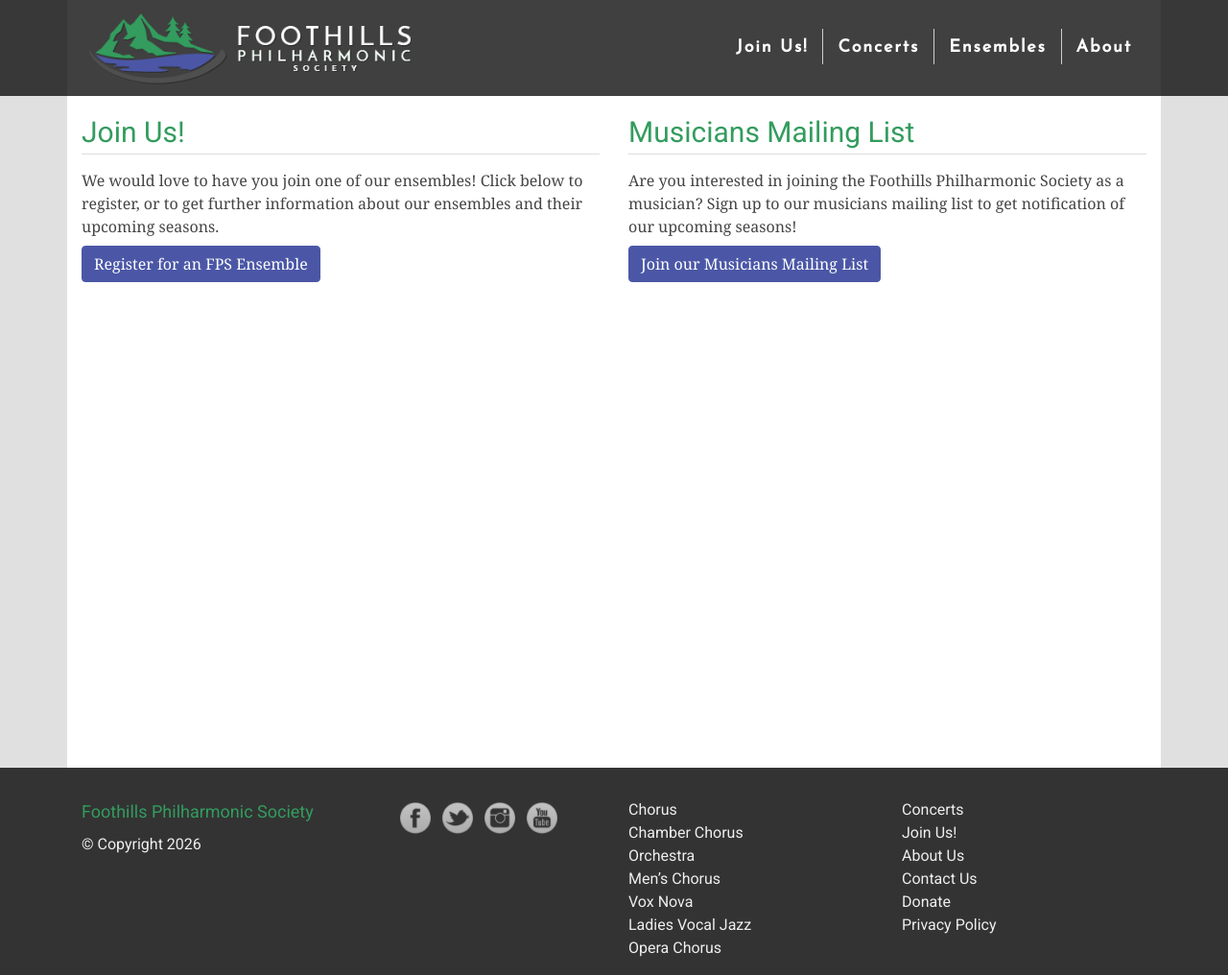
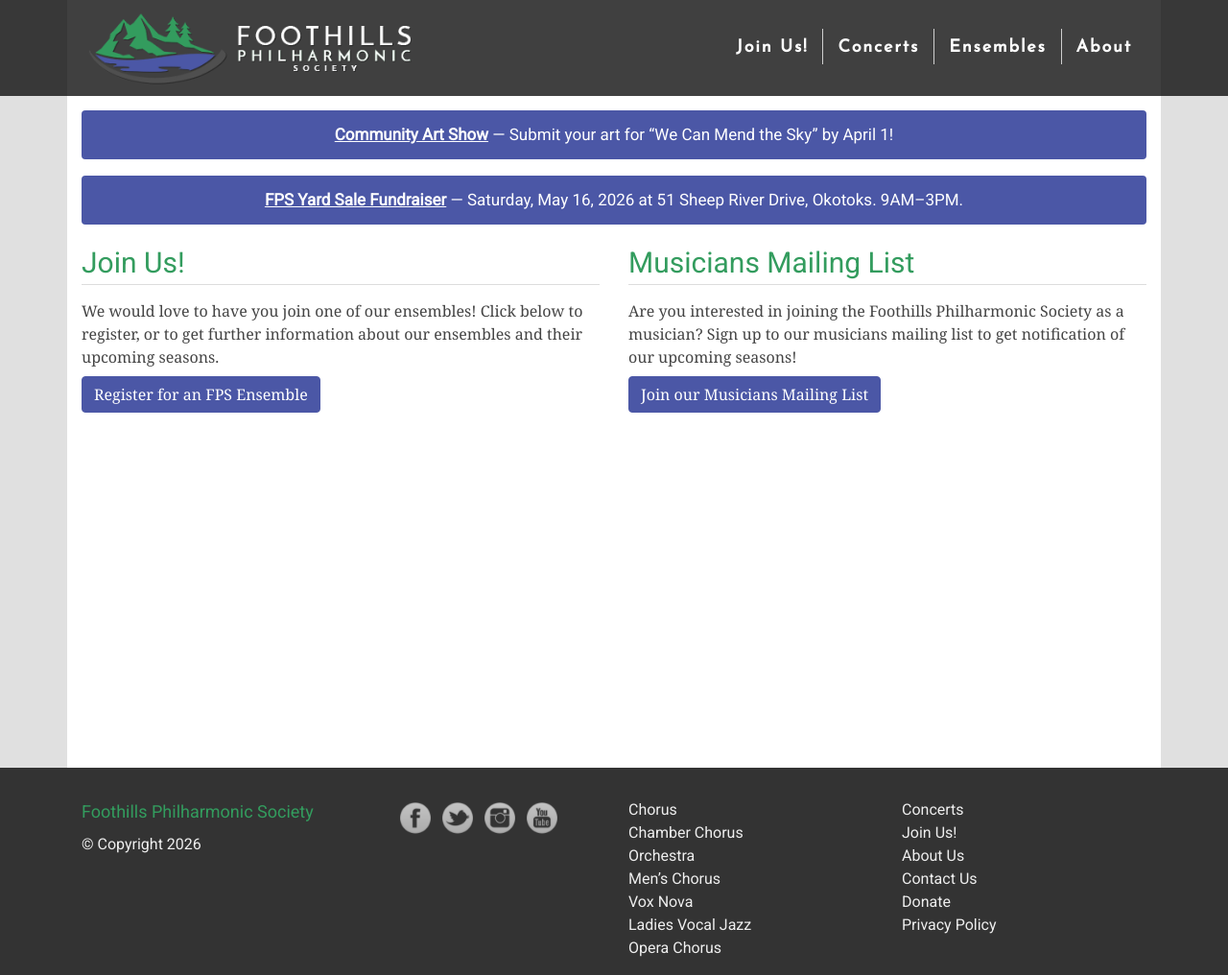
Before and after one commit to percyhanna/fps, a Jekyll site: the page built from join.html, in a window 1280 px wide and 1016 px high. Shown: the whole window at 96% size. Built offline with Jekyll 4.4.1, drawn with Linux system fonts in a browser that asks for light colours; nearby versions of some CDN libraries; Markdown is read by kramdown in place of the engine named in the settings.

Commit message:
Move announcements into a shared partial

```diff
--- /dev/null
+++ b/_includes/announcements.html
@@ -0,0 +1,10 @@
+<div class="alert-badge">
+  <a href="/events/community-art-show">Community Art Show</a> &mdash; Submit
+  your art for &ldquo;We Can Mend the Sky&rdquo; by April 1!
+</div>
+
+<div class="alert-badge">
+  <a href="/concerts/2026/yard-sale-fundraiser">FPS Yard Sale Fundraiser</a>
+  &mdash; Saturday, May 16, 2026 at 51 Sheep River Drive, Okotoks.
+  9AM&ndash;3PM.
+</div>
--- a/_includes/concerts-header.html
+++ b/_includes/concerts-header.html
@@ -1 +1,3 @@
+{% include announcements.html %}
+
 <h1>Upcoming Concerts</h1>
--- a/join.html
+++ b/join.html
@@ -2,6 +2,8 @@
 layout: default
 title: Join Us
 ---
+
+{% include announcements.html %}
 
 <div class="row">
   <div class="col-lg-6 col-12">
```
Also changed, not shown: concerts/index.html (+0 -9 lines), index.html (+1 -7 lines).
